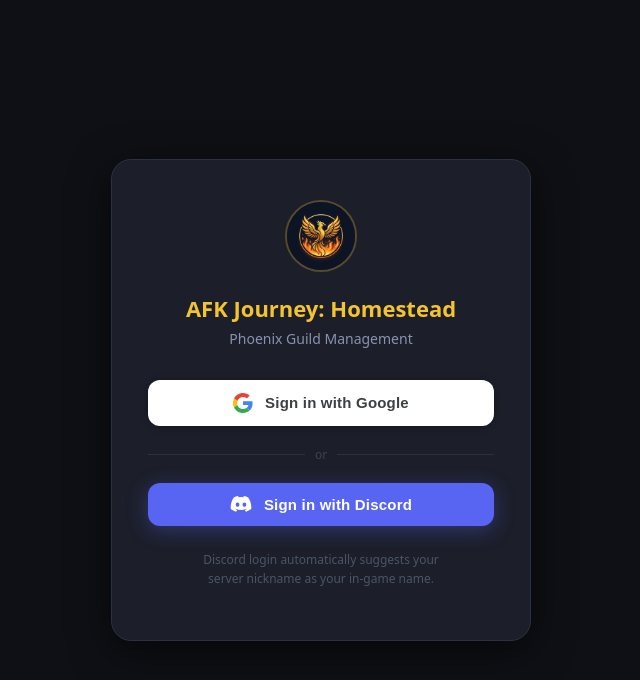
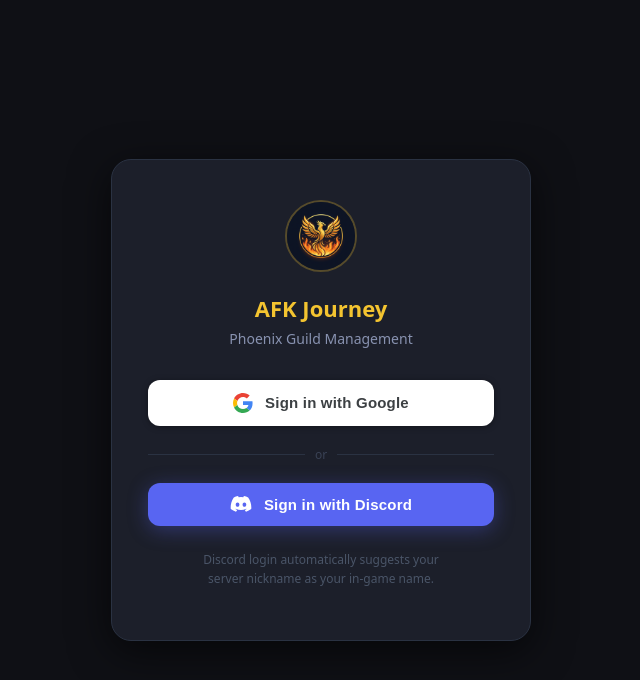
Before and after one commit to Nella-dev/phoenix-guild-management, a plain HTML site: page guild_app/login.html in a window 1280 px wide. Shown: the whole page, without its empty margins (319-959 px from the left). Drawn offline with Linux system fonts and the light colour scheme; no server answers; a script that the page names is missing.

Commit message:
fix: remove ':Homestead' from login page title and heading

```diff
--- a/guild_app/login.html
+++ b/guild_app/login.html
@@ -13,7 +13,7 @@
   <meta charset="UTF-8"/>
   <meta name="viewport" content="width=device-width, initial-scale=1.0"/>
   <link rel="icon" type="image/x-icon" href="favicon.ico">
-  <title>AFK Journey: Homestead - Login</title>
+  <title>AFK Journey - Login</title>
 
   <script src="https://www.gstatic.com/firebasejs/10.8.0/firebase-app-compat.js"></script>
   <script src="https://www.gstatic.com/firebasejs/10.8.0/firebase-auth-compat.js"></script>
@@ -143,7 +143,7 @@
     <!-- Guild icon -->
     <img src="assets/icon-192.png" onerror="this.style.display='none'" class="guild-icon" alt="Phoenix Guild">
 
-    <h2>AFK Journey: Homestead</h2>
+    <h2>AFK Journey</h2>
     <p class="subtitle">Phoenix Guild Management</p>
 
     <!-- ① Google Sign-In -->
```
